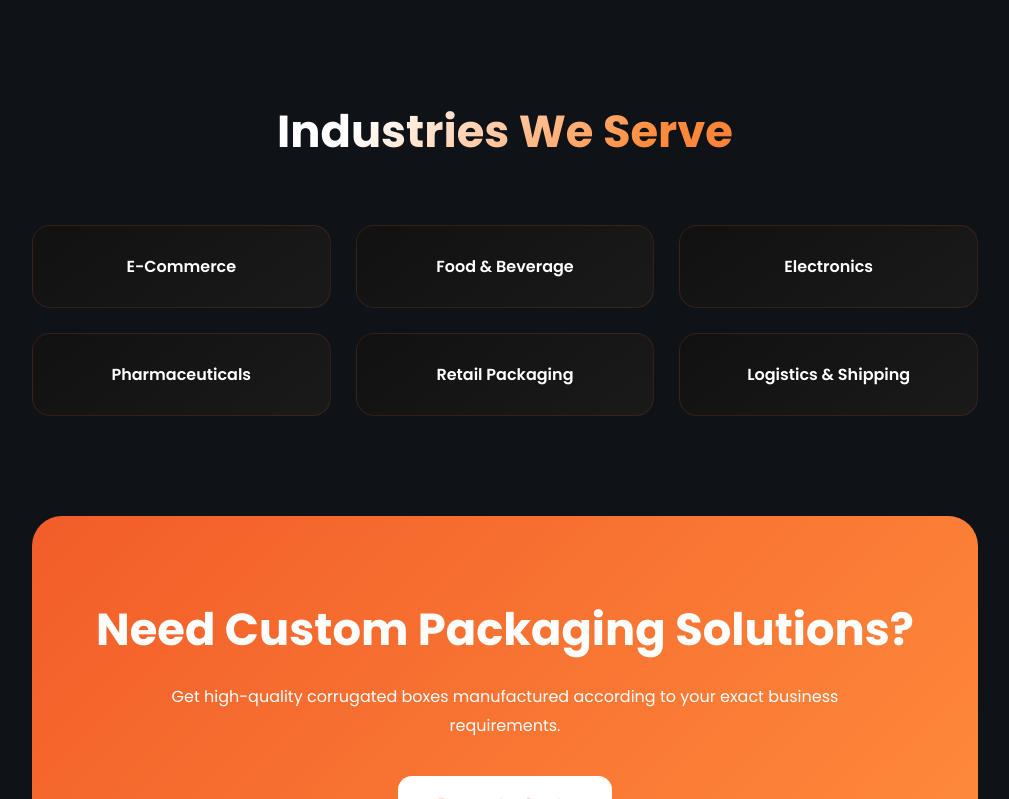
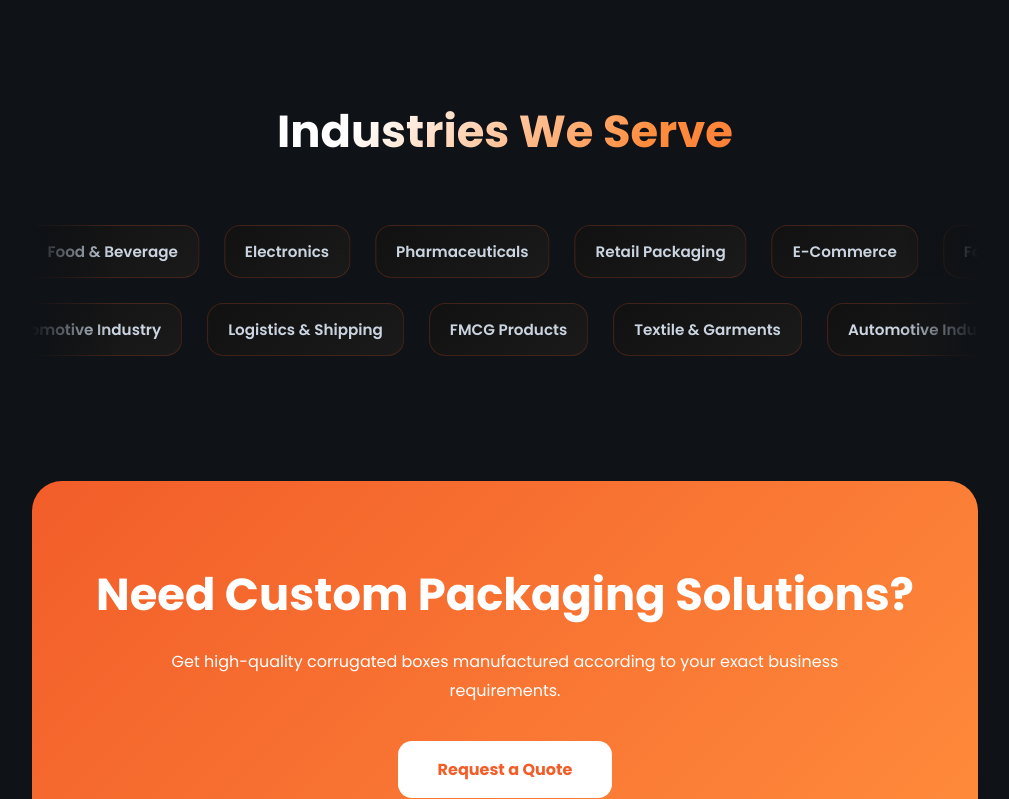
Before and after one commit to chandruvasanthi/vrpackage, a React (Vite) app: page /products in a window 1280 px wide. Shown: the part 1564-2363 px from the top of the page, without its empty margins (135-1144 px from the left). Built offline with nearby package versions, Linux system fonts and the light colour scheme.

Commit message:
Eighth commit

```diff
--- a/src/components/Footer.css
+++ b/src/components/Footer.css
@@ -223,6 +223,9 @@
     right: 20px;
     bottom: 90px;
   }
+ #footer-products{
+    display: none;
+  }
 }
 
 @media (max-width: 425px) {
--- a/src/components/Footer.jsx
+++ b/src/components/Footer.jsx
@@ -58,7 +58,7 @@ function Footer() {
 
 
 
-<div className="footer-links">
+<div className="footer-links" id='footer-products'>
   <h3>Our Products</h3>
 
   <Link to="/product/corrugated-boxes">
--- a/src/pages/AllProducts.css
+++ b/src/pages/AllProducts.css
@@ -110,7 +110,7 @@
   background-clip: text;
 }
 
-.industries-grid{
+/* .industries-grid{
   display: grid;
   grid-template-columns: repeat(3,1fr);
   gap: 25px;
@@ -124,12 +124,97 @@
   color: white;
   font-weight: 600;
   transition: .4s;
+} */
+.industries-section {
+  margin-top: 100px;
+  text-align: center;
+  padding: 0 8% 100px;
 }
 
-.industry-box:hover{
-  transform: translateY(-8px);
-  border-color: rgb(242,93,41);
-  box-shadow: 0 15px 30px rgba(242,93,41,0.15);
+.industries-section h2 {
+  font-size: 3rem;
+  margin-bottom: 60px;
+  background: linear-gradient(
+    135deg,
+    #ffffff 0%,
+    #ffffff 35%,
+    rgb(255,140,60) 65%,
+    rgb(242,93,41) 100%
+  );
+  -webkit-background-clip: text;
+  -webkit-text-fill-color: transparent;
+}
+
+.industries-slider-container {
+  width: 100%;
+  overflow: hidden;
+  margin-bottom: 25px;
+  position: relative;
+}
+
+.industries-slider-container::before,
+.industries-slider-container::after {
+  content: "";
+  position: absolute;
+  top: 0;
+  width: 80px;
+  height: 100%;
+  z-index: 2;
+  pointer-events: none;
+}
+
+.industries-slider-container::before {
+  left: 0;
+  background: linear-gradient(to right, rgb(15,18,22), transparent);
+}
+
+.industries-slider-container::after {
+  right: 0;
+  background: linear-gradient(to left, rgb(15,18,22), transparent);
+}
+
+.industries-slider {
+  display: flex;
+  gap: 25px;
+  width: max-content;
+  white-space: nowrap;
+}
+
+.industries-slider span {
+  padding: 14px 20px;
+  border-radius: 16px;
+  background: linear-gradient(145deg, #111, #1a1a1a);
+  border: 1px solid rgba(242, 93, 41, 0.2);
+  color: #cbd5e1;
+  font-weight: 600;
+  font-size: 0.95rem;
+  transition: 0.3s;
+}
+
+.row-right {
+  animation: moveLeft 30s linear infinite;
+}
+.row-left {
+  animation: moveRight 30s linear infinite;
+}
+
+@keyframes moveRight {
+  0% {
+    transform: translateX(-50%);
+  }
+  100% {
+    transform: translateX(0%);
+  }
+}
+
+
+@keyframes moveLeft {
+  0% {
+    transform: translateX(0%);
+  }
+  100% {
+    transform: translateX(-50%);
+  }
 }
 
 .quote-cta {
--- a/src/pages/AllProducts.jsx
+++ b/src/pages/AllProducts.jsx
@@ -1,89 +1,118 @@
-import './AllProducts.css'
-import productData from '../data/productData'
-import Navbar from '../components/Navbar'
-import Footer from '../components/Footer'
-import { Link } from 'react-router-dom'
-import { useEffect } from 'react'
-import { HashLink } from 'react-router-hash-link'
-import WhatsApp from '../components/WhatsApp'
+import './AllProducts.css';
+import productData from '../data/productData';
+import Navbar from '../components/Navbar';
+import Footer from '../components/Footer';
+import { HashLink } from 'react-router-hash-link';
+import WhatsApp from '../components/WhatsApp';
+import { useEffect } from 'react';
 
 function AllProducts() {
+  useEffect(() => {
+    window.scrollTo(0, 0);
+  }, []);
 
-     useEffect(() => {
+  const industries = [
+    "E-Commerce",
+    "Food & Beverage",
+    "Electronics",
+    "Pharmaceuticals",
+    "Retail Packaging",
+    "Logistics & Shipping",
+    "FMCG Products",
+    "Textile & Garments",
+    "Automotive Industry",
+  ];
 
-  window.scrollTo(0, 0)
-
-}, [])
+  const row1 = industries.slice(0, 5);
+  const row2 = industries.slice(5);
 
   return (
-
     <>
       <Navbar />
 
       <section className='all-products'>
 
         <div className='container'>
+          <h2 className='all-products-heading'>
+            Exclusive Products Collection
+          </h2>
 
-            <h2 className='all-products-heading'> Exclusive Products Collection </h2>
           <div className='all-products-grid'>
-
             {productData.map((item) => (
-
-              <div className='all-product-card'  key={item.id} >
-                <img src={item.image} alt={item.title}  loading='lazy' />
+              <div className='all-product-card' key={item.id}>
+                <img src={item.image} alt={item.title} loading='lazy' />
 
                 <div className='all-product-content'>
-                   <h3> {item.title} </h3>
-                   {<p> {item.description}</p> }
-                    {/* <HashLink smooth to='/#contact'>
-                       <button className='product-btn'>  Get Quote</button>
-                    </HashLink> */}
-                    <HashLink smooth to={`/product/${item.slug}`} >
-                       <button className="product-btn"> Explore </button>
+                  <h3>{item.title}</h3>
+                  <p>{item.description}</p>
+
+                  <HashLink smooth to={`/product/${item.slug}`}>
+                    <button className="product-btn">Explore</button>
                   </HashLink>
                 </div>
-
+              </div>
+            ))}
+          </div>
         </div>
 
+     {/* INDUSTRIES SECTION */}
+<div className='industries-section'>
+  <h2>Industries We Serve</h2>
+
+  {/* ROW 1 → first 5 items (RIGHT) */}
+  <div className='industries-slider-container'>
+    <div className='industries-slider row-right'>
+
+      {row1.map((item, i) => (
+        <span key={`r1-${i}`}>{item}</span>
       ))}
 
-          </div>
-
-        </div>
-
-        <div className='industries-section'>
-
-          <h2> Industries We Serve </h2>
-
-          <div className='industries-grid'>
-            <div className='industry-box'> E-Commerce </div>
-            <div className='industry-box'>  Food & Beverage </div>
-            <div className='industry-box'>  Electronics </div>
-            <div className='industry-box'>  Pharmaceuticals </div>
-            <div className='industry-box'>  Retail Packaging </div>
-            <div className='industry-box'>  Logistics & Shipping </div>
+      {row1.map((item, i) => (
+        <span key={`r1-copy-${i}`}>{item}</span>
+      ))}
 
     </div>
   </div>
 
+  {/* ROW 2 → next 4 items (LEFT) */}
+  <div className='industries-slider-container'>
+    <div className='industries-slider row-left'>
+
+      {row2.map((item, i) => (
+        <span key={`r2-${i}`}>{item}</span>
+      ))}
+
+      {row2.map((item, i) => (
+        <span key={`r2-copy-${i}`}>{item}</span>
+      ))}
+
+    </div>
+  </div>
+</div>
+
         <div className='quote-cta'>
-          <h2> Need Custom Packaging Solutions?</h2>
+          <h2>Need Custom Packaging Solutions?</h2>
+
           <p>
             Get high-quality corrugated boxes manufactured according to
             your exact business requirements.
           </p>
 
-           <a href='https://wa.me/916381506536'  target="_blank" rel="noopener noreferrer"  >
-                  <button className='cta-btn'>  Request a Quote </button>
+          <a
+            href='https://wa.me/916381506536'
+            target="_blank"
+            rel="noopener noreferrer"
+          >
+            <button className='cta-btn'>Request a Quote</button>
           </a>
         </div>
+
       </section>
 
       <Footer />
       <WhatsApp />
     </>
-
-  )
+  );
 }
 
 export default AllProducts;
--- a/src/pages/ProductDetails.css
+++ b/src/pages/ProductDetails.css
@@ -106,41 +106,92 @@
   box-shadow: 0 10px 25px rgba(242, 93, 41, 0.3);
 }
 
-.pd-industries-section{
+.pd-industries-section {
   margin-top: 100px;
   text-align: center;
+  padding: 0 8% 100px;
 }
 
-.pd-industries-section h2{
+.pd-industries-section h2 {
   font-size: 3rem;
-  margin-bottom: 50px;
-  background: linear-gradient( 135deg, #ffffff 0%, #ffffff 35%, rgb(255,140,60) 65%,  rgb(242,93,41) 100%);
+  margin-bottom: 60px;
+  background: linear-gradient(135deg, #ffffff 0%,  #ffffff 35%, rgb(255,140,60) 65%, rgb(242,93,41) 100% );
   -webkit-background-clip: text;
   -webkit-text-fill-color: transparent;
-  background-clip: text;
 }
 
-.pd-industries-grid{
-  display: grid;
-  grid-template-columns: repeat(3,1fr);
-  gap: 25px;
+.industries-slider-container {
+  width: 100%;
+  overflow: hidden;
+  margin-bottom: 25px;
+  position: relative;
 }
 
-.pd-industry-box{
-  padding: 25px;
-  background: linear-gradient( 145deg, #111, #1a1a1a);
-  border: 1px solid rgba(242,93,41,0.15);
-  border-radius: 18px;
-  color: white;
-  font-weight: 600;
-  transition: .4s;
+.industries-slider-container::before,
+.industries-slider-container::after {
+  content: "";
+  position: absolute;
+  top: 0;
+  width: 80px;
+  height: 100%;
+  z-index: 2;
+  pointer-events: none;
 }
 
-.pd-industry-box:hover{
-  transform: translateY(-8px);
-  border-color: rgb(242,93,41);
-  box-shadow: 0 15px 30px rgba(242,93,41,0.15);
+.industries-slider-container::before {
+  left: 0;
+  background: linear-gradient(to right, rgb(15,18,22), transparent);
 }
+
+.industries-slider-container::after {
+  right: 0;
+  background: linear-gradient(to left, rgb(15,18,22), transparent);
+}
+
+.industries-slider {
+  display: flex;
+  gap: 25px;
+  width: max-content;
+  white-space: nowrap;
+}
+
+.industries-slider span {
+  padding: 14px 20px;
+  border-radius: 16px;
+  background: linear-gradient(145deg, #111, #1a1a1a);
+  border: 1px solid rgba(242, 93, 41, 0.2);
+  color: #cbd5e1;
+  font-weight: 600;
+  font-size: 0.95rem;
+  transition: 0.3s;
+}
+
+.row-right {
+  animation: moveLeft 30s linear infinite;
+}
+.row-left {
+  animation: moveRight 30s linear infinite;
+}
+
+@keyframes moveRight {
+  0% {
+    transform: translateX(-50%);
+  }
+  100% {
+    transform: translateX(0%);
+  }
+}
+
+
+@keyframes moveLeft {
+  0% {
+    transform: translateX(0%);
+  }
+  100% {
+    transform: translateX(-50%);
+  }
+}
+
 
 .bthbtn {
   position: fixed;
--- a/src/pages/ProductDetails.jsx
+++ b/src/pages/ProductDetails.jsx
@@ -8,6 +8,21 @@ import { HashLink } from "react-router-hash-link";
 import { IoHomeSharp } from "react-icons/io5";
 
 function ProductDetails() {
+
+  const industries = [
+    "E-Commerce",
+    "Food & Beverage",
+    "Electronics",
+    "Pharmaceuticals",
+    "Retail Packaging",
+    "Logistics & Shipping",
+    "FMCG Products",
+    "Textile & Garments",
+    "Automotive Industry",
+  ];
+
+  const row1 = industries.slice(0, 5);
+  const row2 = industries.slice(5);
 
   const { slug } = useParams();
   const product = productData.find(
@@ -62,19 +77,42 @@ function ProductDetails() {
 
 </div>
 
-        <div className="pd-industries-section">
 
-          <h2>Industries We Serve</h2>
-          <div className="pd-industries-grid">
-            <div className="pd-industry-box">E-Commerce</div>
-            <div className="pd-industry-box">Food & Beverage</div>
-            <div className="pd-industry-box">Electronics</div>
-            <div className="pd-industry-box">Pharmaceuticals</div>
-            <div className="pd-industry-box">Retail Packaging</div>
-            <div className="pd-industry-box">Logistics & Shipping</div>
-          </div>
+<div className='pd-industries-section'>
+  <h2>Industries We Serve</h2>
 
-        </div>
+  {/* ROW 1 → first 5 items (RIGHT) */}
+  <div className='industries-slider-container'>
+    <div className='industries-slider row-right'>
+
+      {row1.map((item, i) => (
+        <span key={`r1-${i}`}>{item}</span>
+      ))}
+
+      {row1.map((item, i) => (
+        <span key={`r1-copy-${i}`}>{item}</span>
+      ))}
+
+    </div>
+  </div>
+
+  {/* ROW 2 → next 4 items (LEFT) */}
+  <div className='industries-slider-container'>
+    <div className='industries-slider row-left'>
+
+      {row2.map((item, i) => (
+        <span key={`r2-${i}`}>{item}</span>
+      ))}
+
+      {row2.map((item, i) => (
+        <span key={`r2-copy-${i}`}>{item}</span>
+      ))}
+
+    </div>
+  </div>
+</div>
+
+
          {/* <HashLink smooth  to="/#top" className="bthbtn"> <span> <IoHomeSharp /> </span></HashLink>  */}
       </section>
 
```
Also changed, not shown: src/components/MissionVision.css (+76 -128 lines), src/components/MissionVision.jsx (+3 -6 lines). Lines whose indentation alone changed are shown as unchanged.
